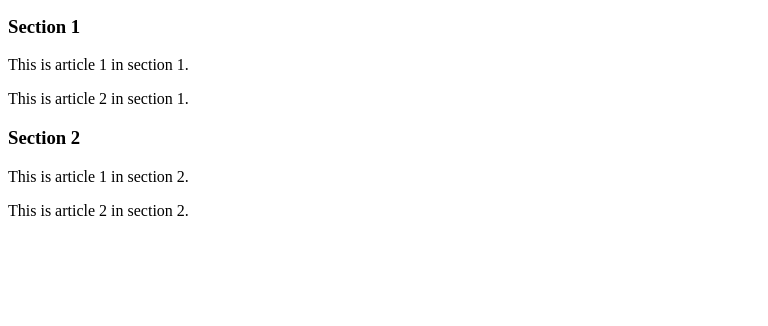
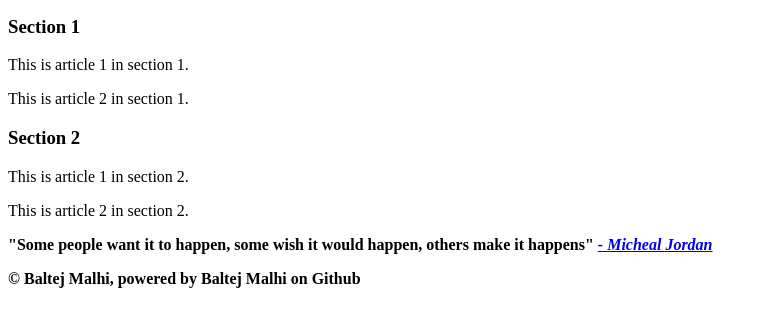
Before and after one commit to Baltejmalhi23/LearningaboutWebsites.github.io, a plain HTML site: page Index.html in a window 1280 px wide. Shown: the part 148-474 px from the top of the page, without its empty margins (0-768 px from the left). Drawn offline with Linux system fonts and the light colour scheme.

Commit message:
Update Index.html

```diff
--- a/Index.html
+++ b/Index.html
@@ -50,4 +50,17 @@
       </section>
   </body>
 
+  <footer>
+    <blockquote cite="https://www.brainyquote.com/quotes/michael_jordan_167382">
+      <!-- Date Accessed 20201120-->
+    </blockquote>
+      <p><strong>"Some people want it to happen, some wish it would happen, others make it happens"<!strong>
+        <em><a href="https://www.brainyquote.com/quotes/michael_jordan_167382"target="_blank">
+          - Micheal Jordan</a>
+        </em>
+      </p>
+      <p>&copy Baltej Malhi, powered by Baltej Malhi on Github</p>
+
+    <!footer>
+
 </html>
```
